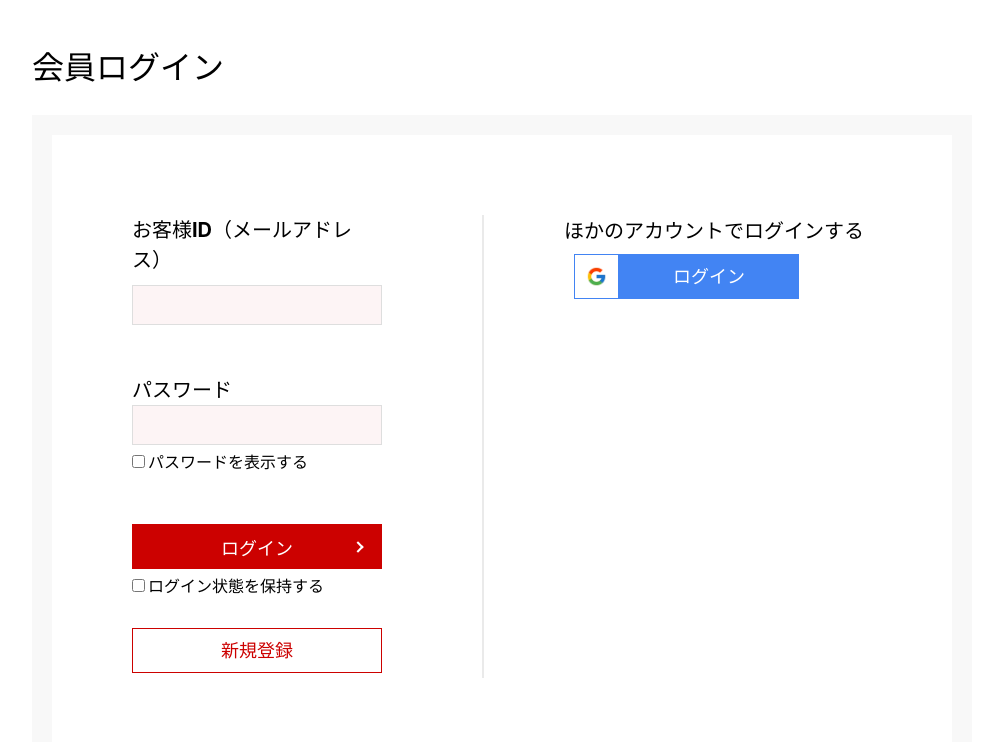
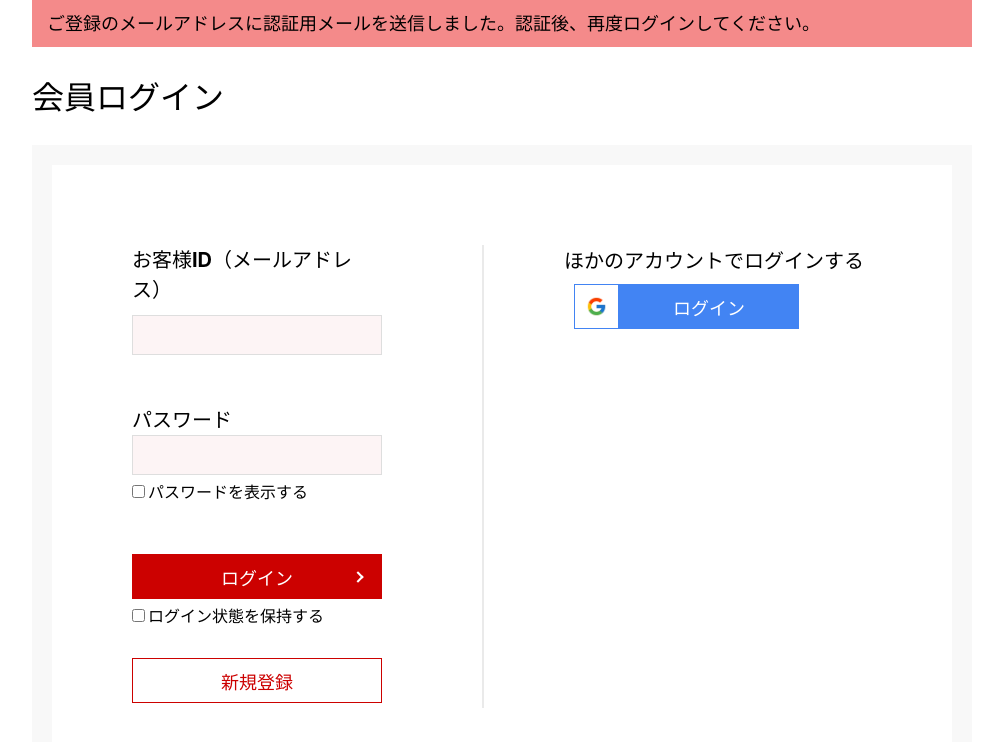
Before and after one commit to indie-labo/taskall-pj, a React (Vite) app: page /login in a window 1280 px wide. Shown: the top 742 px of the page, without its empty margins (68-1071 px from the left). Built offline with nearby package versions, Linux system fonts and the light colour scheme; no server answers.

Commit message:
ログイン画面_メール認証のメッセージエリア静的実装

```diff
--- a/src/assets/css/style.css
+++ b/src/assets/css/style.css
@@ -469,7 +469,17 @@ table {
 }
 
 .p_login {
-  margin: 50px 100px;
+  margin: 80px 100px 50px;
+}
+.p_login .messageArea {
+  position: fixed;
+  top: 0;
+  width: 940px;
+  padding: 10px 15px;
+  background-color: rgba(242, 109, 109, 0.8);
+}
+.p_login .messageArea .message {
+  font-size: 18px;
 }
 .p_login .title {
   font-size: 32px;
--- a/src/assets/scss/object/project/login.scss
+++ b/src/assets/scss/object/project/login.scss
@@ -1,5 +1,17 @@
 .p_login {
-  margin: 50px 100px;
+  margin: 80px 100px 50px;
+
+  .messageArea {
+    position: fixed;
+    top: 0;
+    width: 940px;
+    padding: 10px 15px;
+    background-color: rgba(242, 109, 109, .8);
+
+    .message {
+      font-size: 18px;
+    }
+  }
 
   .title {
     font-size: 32px;
--- a/src/pages/LoginPage.tsx
+++ b/src/pages/LoginPage.tsx
@@ -71,6 +71,10 @@ const LoginPage = () => {
 
   return (
     <div className="p_login">
+      <div className="messageArea">
+        <p className="message">ご登録のメールアドレスに認証用メールを送信しました。認証後、再度ログインしてください。</p>
+      </div>
+
       <h1 className="title">会員ログイン</h1>
       <div className="contentsBg">
         <div className="contents">
@@ -123,7 +127,7 @@ const LoginPage = () => {
             </div>
 
             <div className="signUp">
-              <p className="btn">新規登録</p>
+              <button className="btn">新規登録</button>
             </div>
           </div>
 
@@ -134,7 +138,7 @@ const LoginPage = () => {
                 <img className="icon" src={iconGoogle} alt="icon" />
               </div>
               <div className="btnWrap">
-                <p className="btn">ログイン</p>
+                <button className="btn">ログイン</button>
               </div>
             </div>
           </div>
```
Also changed, not shown: 1 other file (tests, documents, lock files or other folders).
